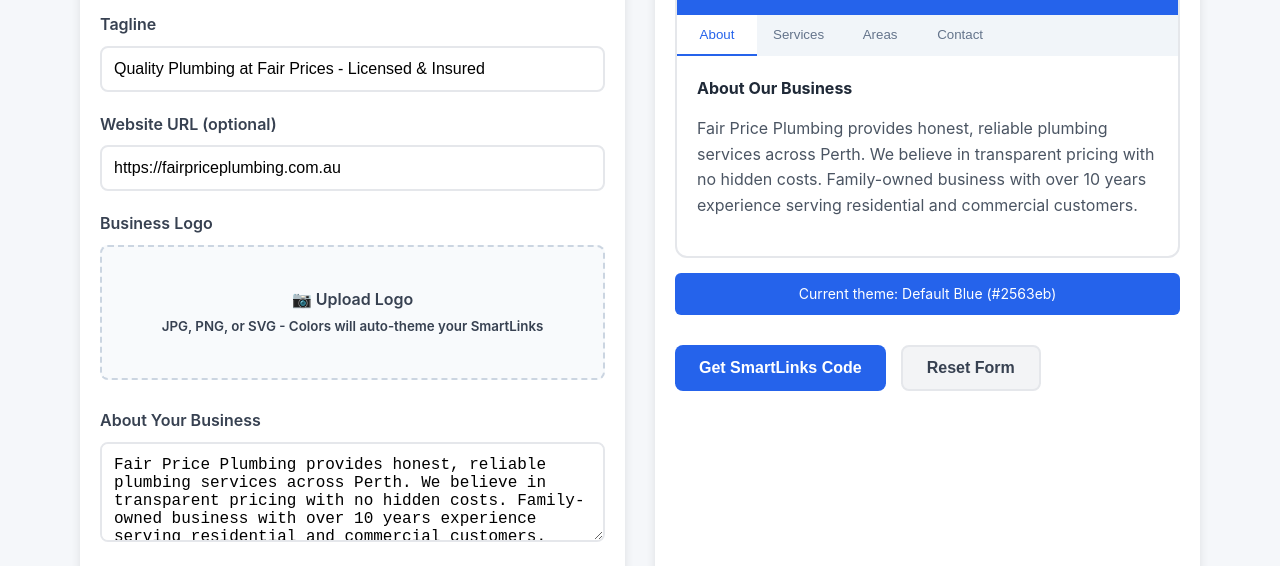
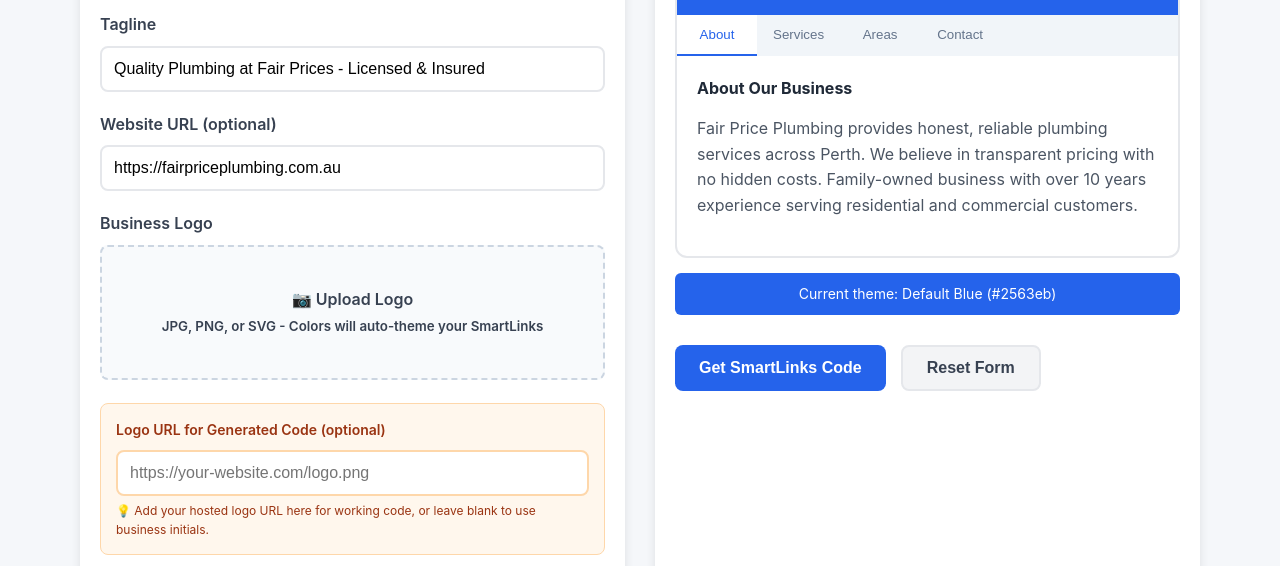
Before and after one commit to boilermaker-innovator/FairPricePluming-itabs-001, a plain HTML site: page index.html in a window 1280 px wide. Shown: the part 379-945 px from the top of the page. Drawn offline with Linux system fonts and the light colour scheme; a script that the page names is missing.

Commit message:
Update index.html

```diff
--- a/index.html
+++ b/index.html
@@ -49,10 +49,10 @@
                         <div class="color-swatches" id="colorSwatches"></div>
                     </div>
 
-                    <div class="logo-url-group" id="logoUrlGroup" style="display: none;">
-                        <label for="logoUrl">Logo URL for Generated Code</label>
+                    <div class="logo-url-group" id="logoUrlGroup">
+                        <label for="logoUrl">Logo URL for Generated Code (optional)</label>
                         <input type="url" id="logoUrl" placeholder="https://your-website.com/logo.png">
-                        <small>⚠️ Upload provides preview & colors. Add hosted URL here for working code.</small>
+                        <small>💡 Add your hosted logo URL here for working code, or leave blank to use business initials.</small>
                     </div>
                 </div>
 
```
